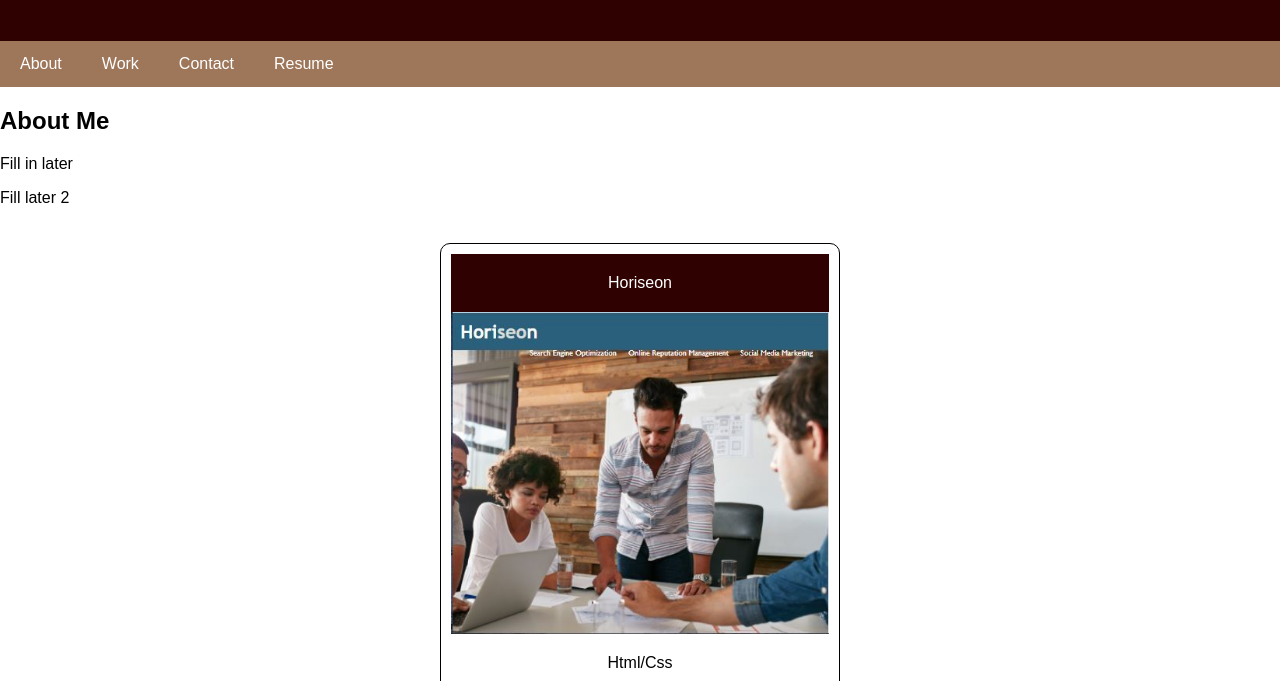
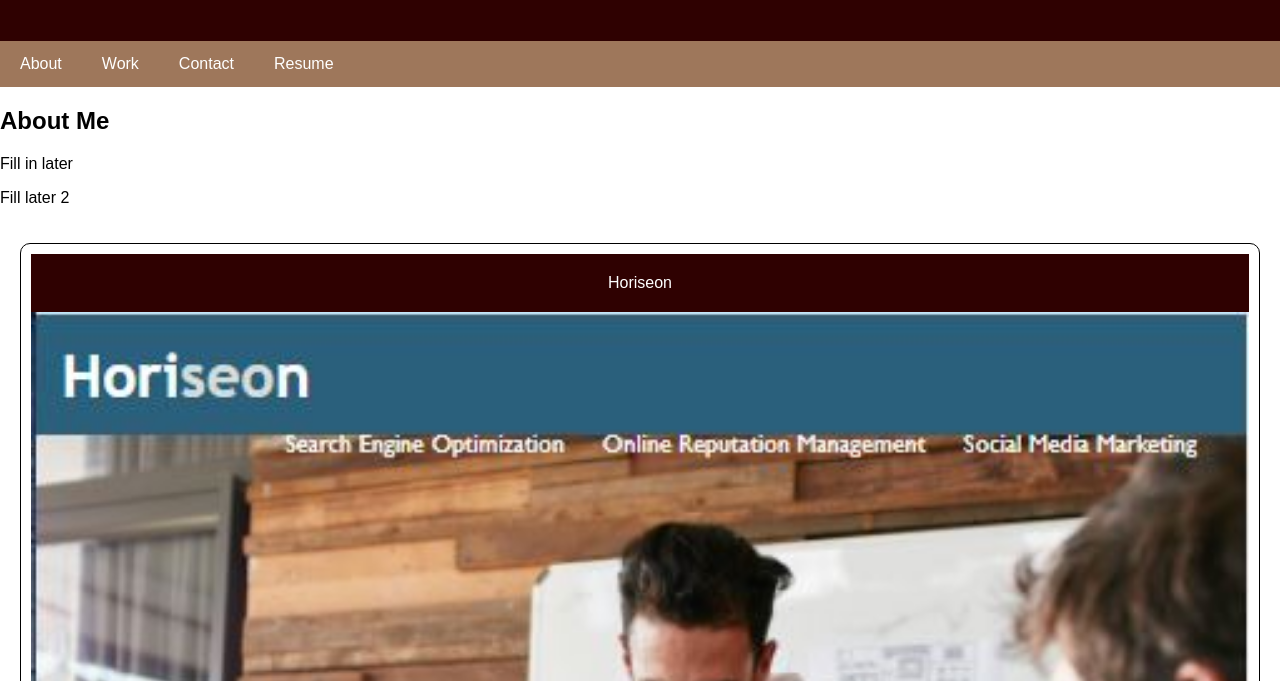
Before and after one commit to codeSweats/PersonalPortfolio, a plain HTML site: page index.html in a window 1280 px wide. Shown: the part 119-800 px from the top of the page. Drawn offline with Linux system fonts and the light colour scheme.

Commit message:
Styled the first project to have a display size larger than others

```diff
--- a/assets/css/style.css
+++ b/assets/css/style.css
@@ -48,6 +48,14 @@ nav a {
   flex: 0 0 400px;
 }
 
+.card1 {
+  border-style: solid;
+  border-width: 1px;
+  border-radius: 10px;
+  padding: 10px;
+  flex: 0 0 100%;
+}
+
 .card header {
   padding: 20px;
 }
@@ -60,6 +68,18 @@ nav a {
   width: 100%;
 }
 
+.card1 header {
+  padding: 20px;
+}
+
+.card1 p {
+  text-align: center;
+}
+
+.card1 img {
+  width: 100%;
+}
+
 @media screen and (max-width: 768px) {
   main,
   nav
--- a/index.html
+++ b/index.html
@@ -31,7 +31,7 @@
       </aside>
       <!-- Product Cards -->
       <div class="products">
-        <section class="card">
+        <section class="card1">
           <header>Horiseon</header>
           <img src="./assets/images/Horiseon.jpg" alt="People Designing" />
           <p>Html/Css</p>
```
